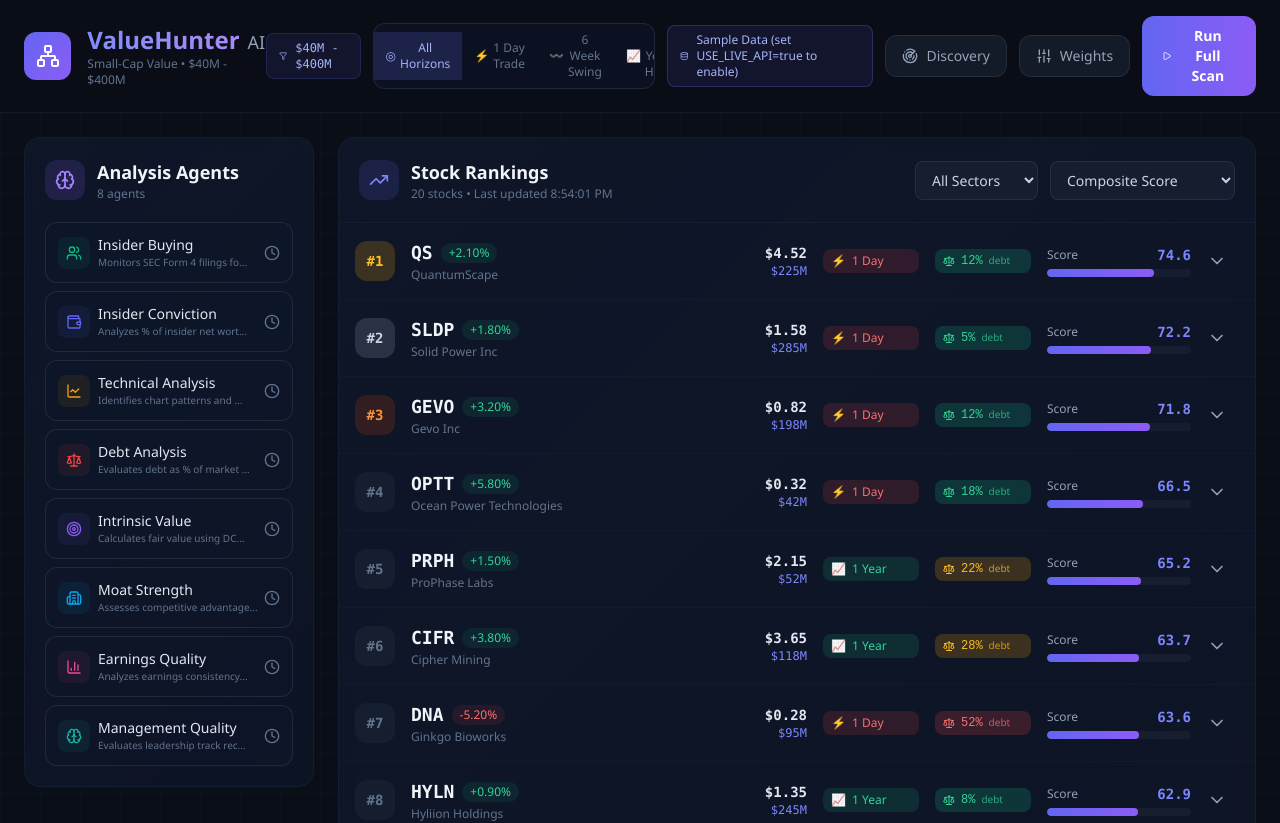
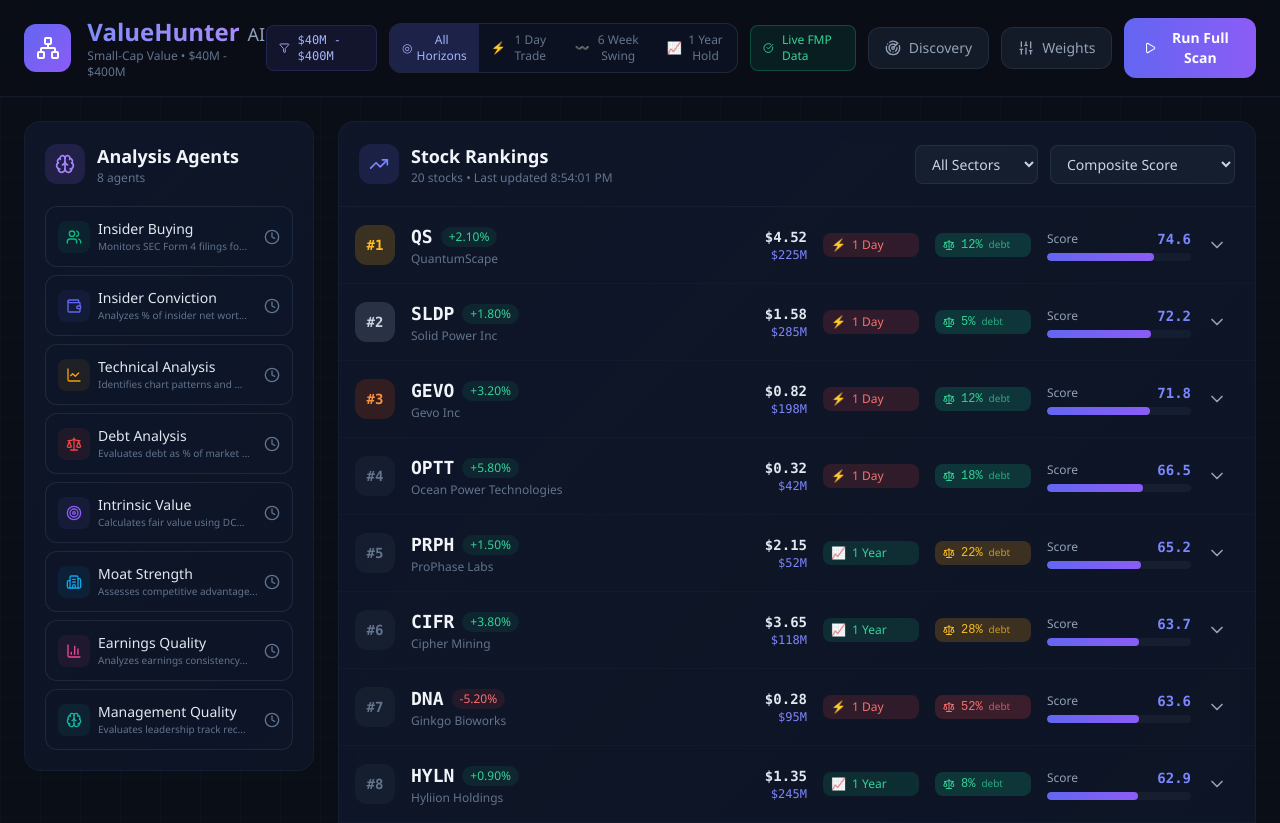
Before and after one commit to michaelmadigan716/valuehunter, a Next.js app: page / in a window 1280 px wide. Shown: the top 823 px of the page. Built offline with nearby package versions, Linux system fonts and the light colour scheme.

Commit message:
enable live api

```diff
--- a/app/page.jsx
+++ b/app/page.jsx
@@ -8,7 +8,7 @@
 // ============================================
 // When deploying externally, set USE_LIVE_API to true
 // Get your free API key at: https://financialmodelingprep.com/developer
-const USE_LIVE_API = false; // Set to true when deploying to Vercel/your server
+const USE_LIVE_API = true; // Set to true when deploying to Vercel/your server
 const FMP_API_KEY = 'WKtNGOXUwCRZ0xeEgfftPjMVoTVIpanQ';
 const API_BASE = 'https://financialmodelingprep.com/api';
 
```
